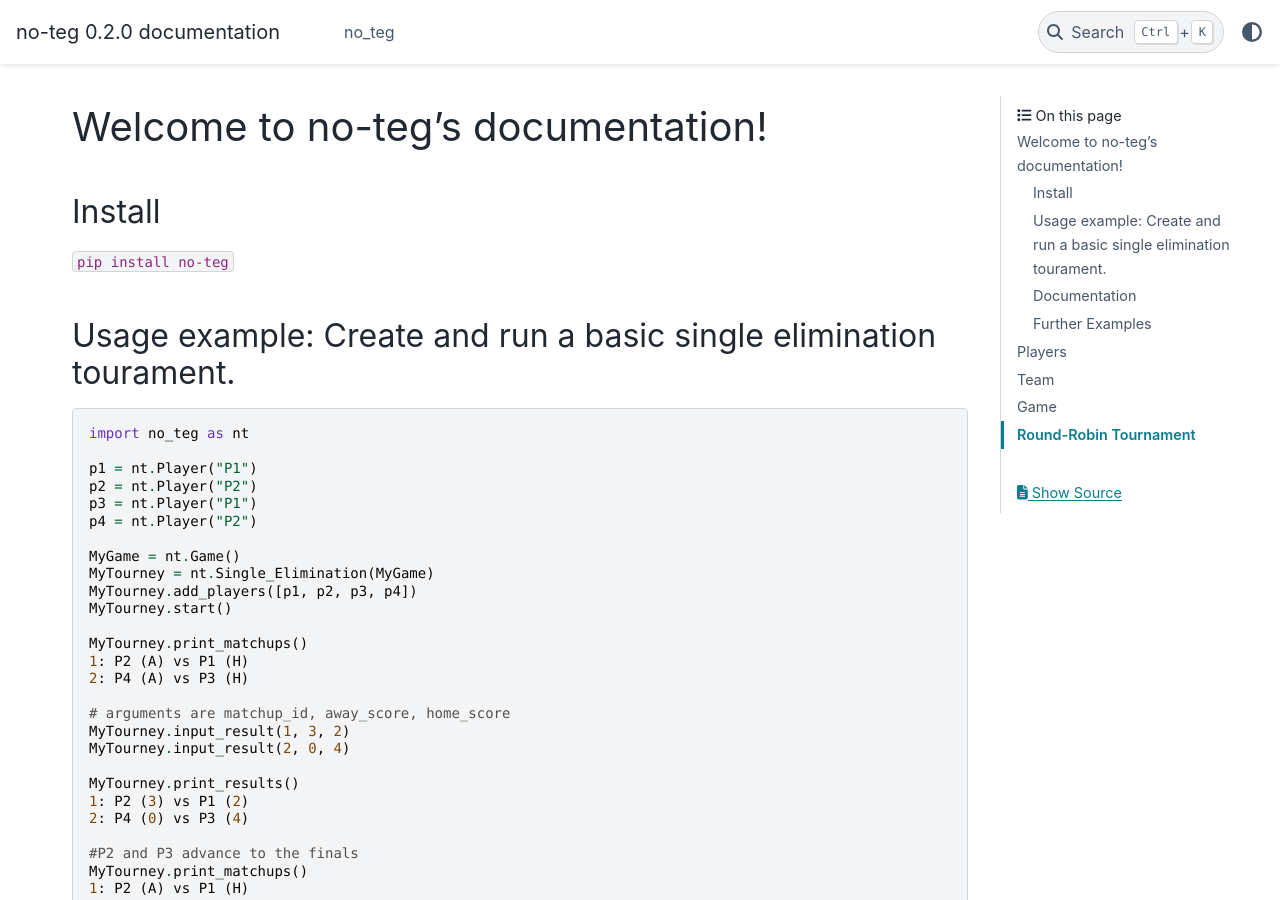
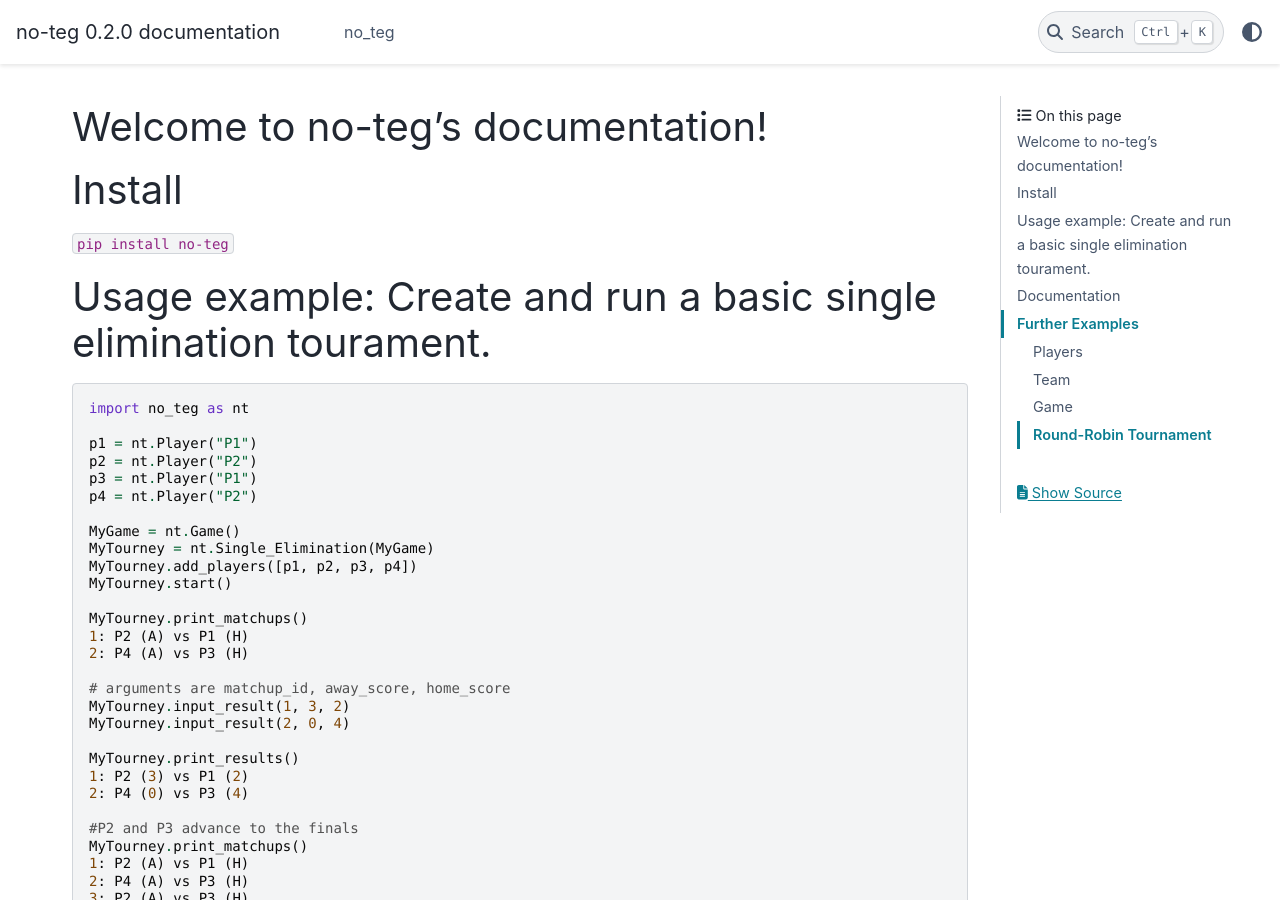
Before and after one commit to AaronAshery/no-teg, a Sphinx documentation site: the page built from docs/index.md, in a window 1280 px wide and 900 px high. Built offline with Sphinx 7.4.7 and the PyData theme 0.15.4, drawn with Linux system fonts in a browser that asks for light colours.

Commit message:
headers docs updated

````diff
--- a/docs/index.md
+++ b/docs/index.md
@@ -1,11 +1,11 @@
 # Welcome to no-teg's documentation!
 
 
-## Install
+# Install
 
 `pip install no-teg`
 
-## Usage example: Create and run a basic single elimination tourament.
+# Usage example: Create and run a basic single elimination tourament.
 ```python
 import no_teg as nt
 
@@ -46,7 +46,7 @@ MyTourney.print_results()
 
 ```
 
-## Documentation
+# Documentation
 
 ```eval_rst
 
@@ -60,12 +60,12 @@ MyTourney.print_results()
 * :ref:`modindex`
 ```
 
-## Further Examples
+# Further Examples
 ```python
 import no_teg as nt
 ```
 
-# Players
+## Players
 ```python
 
 p1 = nt.Player("P1")
@@ -77,7 +77,7 @@ p2 = nt.Player()
 p2.set_name("P2")
 ```
 
-# Team
+## Team
 ```python
 
 team1 = nt.Team("T1")
@@ -86,7 +86,7 @@ team1.get_name()
 'T1'
 ```
 
-# Game
+## Game
 ```python
 
 PingPong = nt.Game()
@@ -97,7 +97,7 @@ PingPong.set_labels(["Aces"])
 ```
 
 
-# Round-Robin Tournament
+## Round-Robin Tournament
 ```python
 #initiate more players
 p3 = nt.Player("P3")
````
